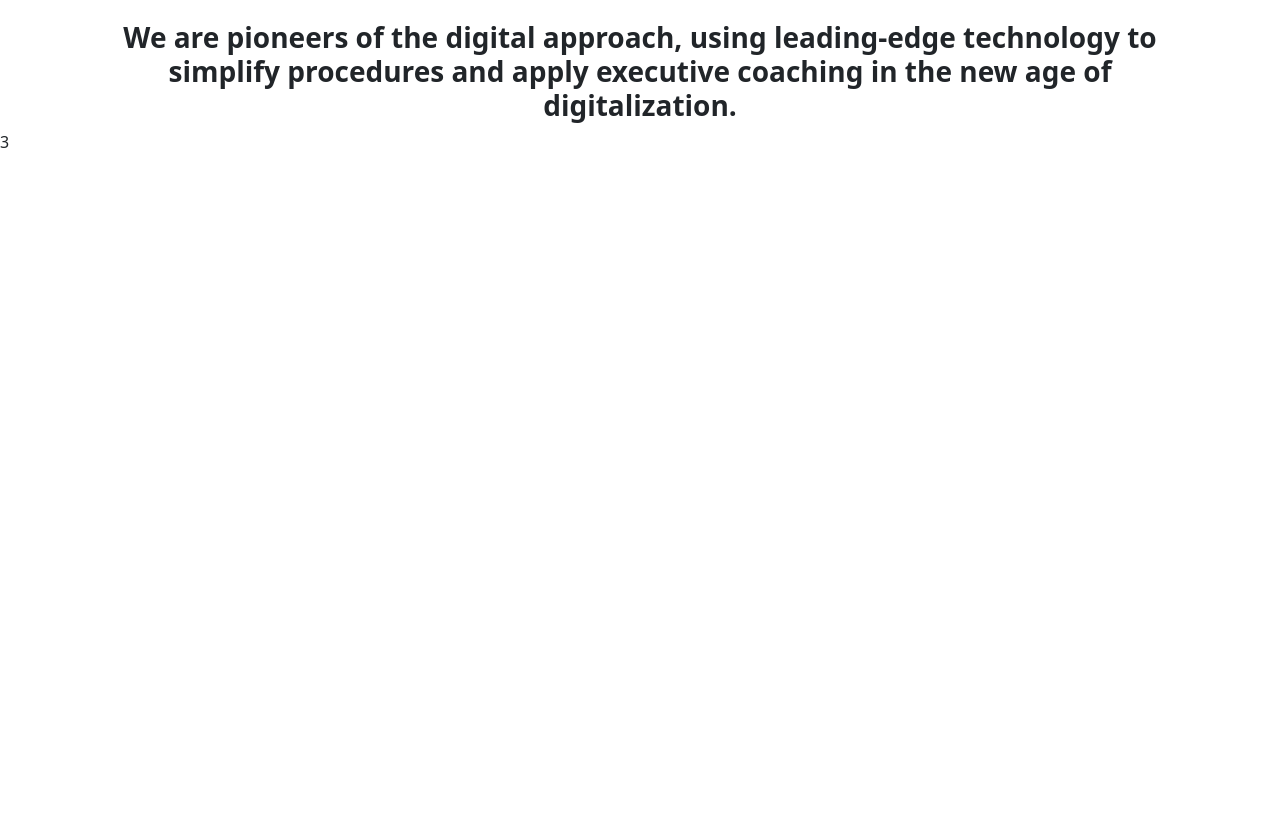
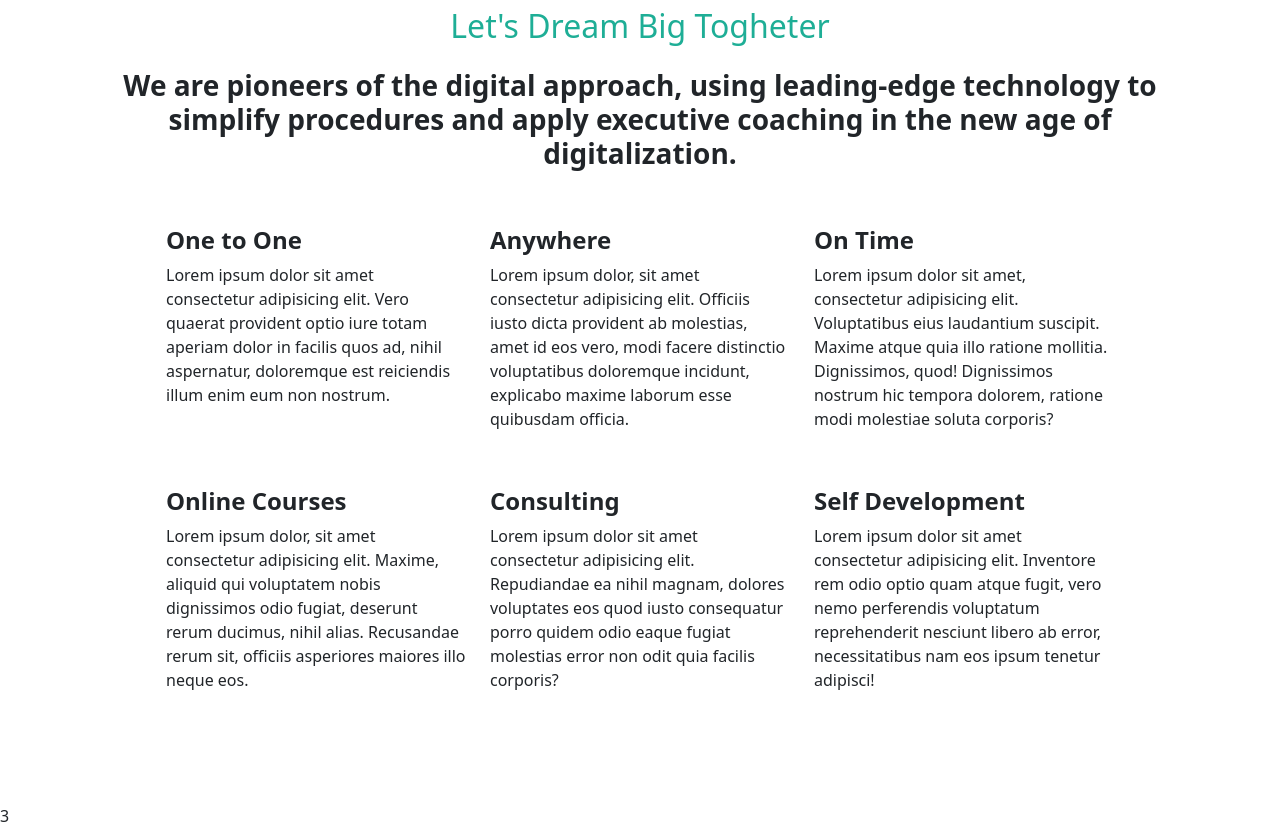
Before and after one commit to ElperdonXV/proj-html-vuejs, a Vue app: page / in a window 1280 px wide. Shown: the part 921-1749 px from the top of the page. Before the commit the page ends 1075 px from the top, so only its background shows below. Built offline with nearby package versions, Linux system fonts and the light colour scheme.

Commit message:
services done

```diff
--- a/src/components/Main.vue
+++ b/src/components/Main.vue
@@ -2,14 +2,39 @@
   <main>
     <Jumbo />
     <section class="services">
-      <div class="container">
+      <div class="container p-5">
         <h2 class="mb-4">Let's Dream Big Togheter</h2>
         <h3>
             We are pioneers of the digital approach, using leading-edge technology to simplify procedures
             and apply executive coaching in the new age of digitalization.
         </h3>
-        <div class="services-list">
-
+        <div class="services-list p-5">
+          <div class="row row-col-3 row-gap">
+            <div class="col-4">
+              <h4 class="mb-2">One to One</h4>
+              <p>Lorem ipsum dolor sit amet consectetur adipisicing elit. Vero quaerat provident optio iure totam aperiam dolor in facilis quos ad, nihil aspernatur, doloremque est reiciendis illum enim eum non nostrum.</p>
+            </div>
+            <div class="col-4">
+              <h4 class="mb-2">Anywhere</h4>
+              <p>Lorem ipsum dolor, sit amet consectetur adipisicing elit. Officiis iusto dicta provident ab molestias, amet id eos vero, modi facere distinctio voluptatibus doloremque incidunt, explicabo maxime laborum esse quibusdam officia.</p>
+            </div>
+            <div class="col-4">
+              <h4 class="mb-2">On Time</h4>
+              <p>Lorem ipsum dolor sit amet, consectetur adipisicing elit. Voluptatibus eius laudantium suscipit. Maxime atque quia illo ratione mollitia. Dignissimos, quod! Dignissimos nostrum hic tempora dolorem, ratione modi molestiae soluta corporis?</p>
+            </div>
+            <div class="col-4">
+              <h4 class="mb-2">Online Courses</h4>
+              <p>Lorem ipsum dolor, sit amet consectetur adipisicing elit. Maxime, aliquid qui voluptatem nobis dignissimos odio fugiat, deserunt rerum ducimus, nihil alias. Recusandae rerum sit, officiis asperiores maiores illo neque eos.</p>
+            </div>
+            <div class="col-4">
+              <h4 class="mb-2">Consulting</h4>
+              <p>Lorem ipsum dolor sit amet consectetur adipisicing elit. Repudiandae ea nihil magnam, dolores voluptates eos quod iusto consequatur porro quidem odio eaque fugiat molestias error non odit quia facilis corporis?</p>
+            </div>
+            <div class="col-4">
+              <h4 class="mb-2">Self Development</h4>
+              <p>Lorem ipsum dolor sit amet consectetur adipisicing elit. Inventore rem odio optio quam atque fugit, vero nemo perferendis voluptatum reprehenderit nesciunt libero ab error, necessitatibus nam eos ipsum tenetur adipisci!</p>
+            </div>
+          </div>
         </div>
       </div>
     </section>
@@ -44,4 +69,12 @@ export default {
       font-weight: 700;
     }
   }
+  .row-gap{
+    row-gap: 40px;
+  }
+  .col-4{
+    h4{
+      font-weight: 700;
+    }
+  }
 </style>
```
